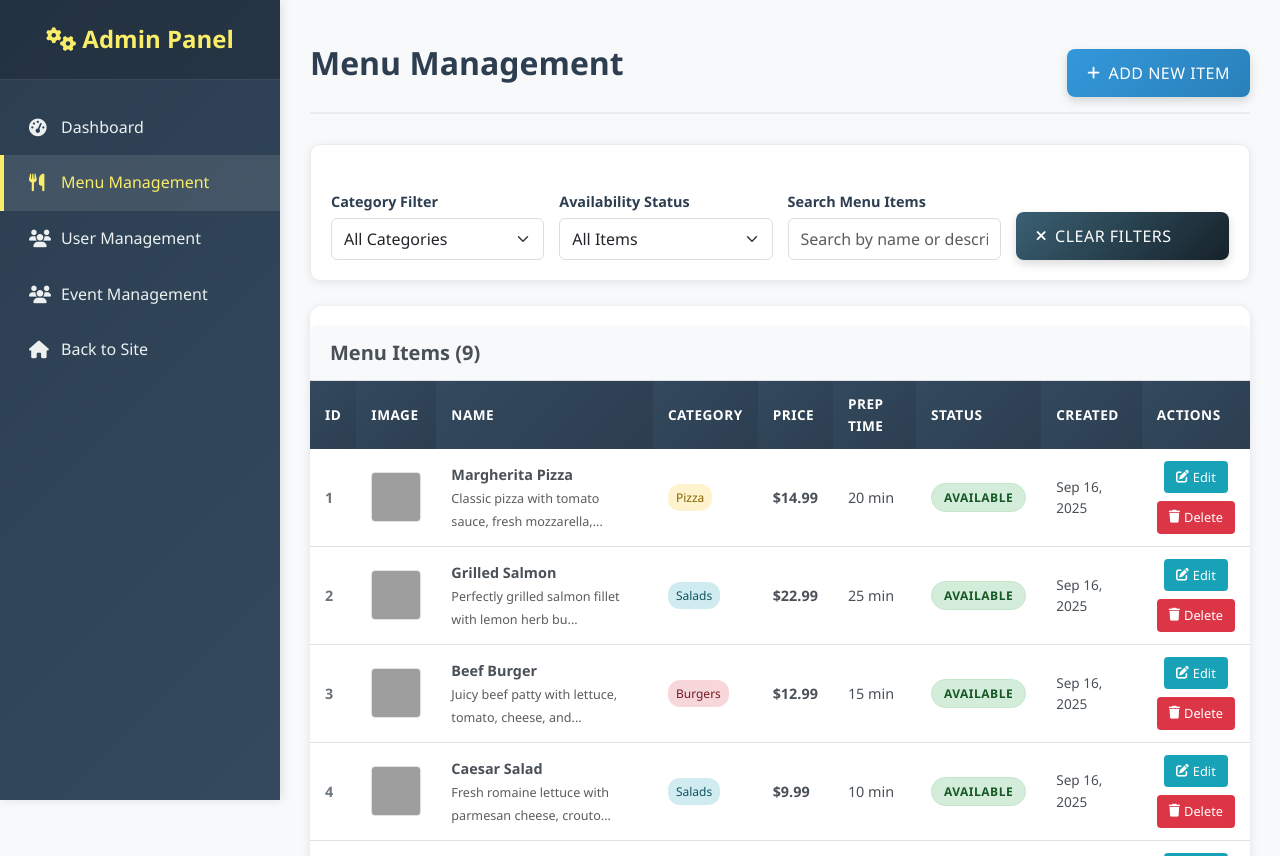
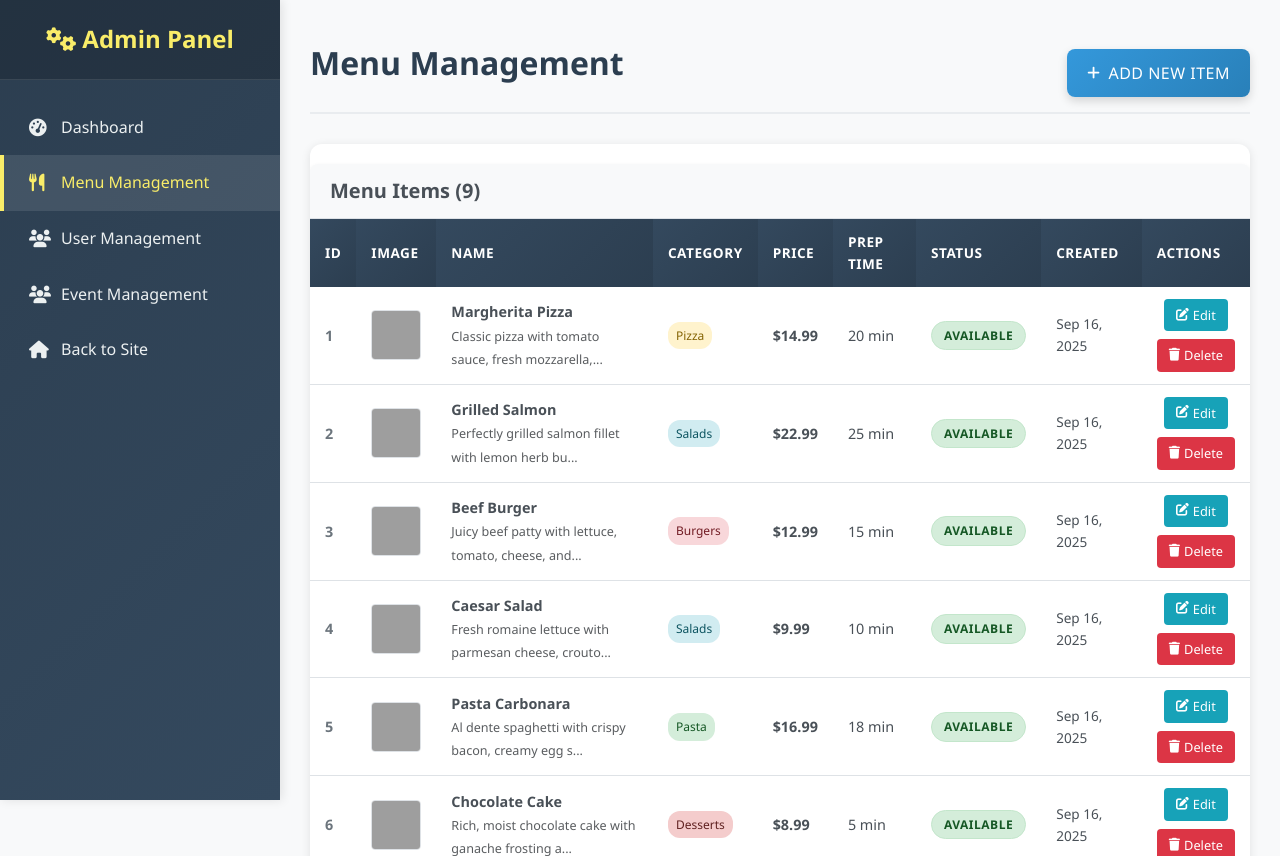
Before and after one commit to yvenyvi/simple-ordering-system, a PHP site: page /menu_list.php in a window 1280 px wide. Shown: the top 856 px of the page. Run offline with PHP 8.4, Linux system fonts and the light colour scheme; data comes from the database, SQL or seed files in the repository; some libraries are stand-ins or nearby versions; grey boxes are pictures that could not be loaded.

Commit message:
Remove unused filter controls from menu list and enhance image handling in display functions

```diff
--- a/admin/menu_list.php
+++ b/admin/menu_list.php
@@ -83,42 +83,6 @@ if (isset($_POST['name'])) {
                     <button class="btn btn-primary" onclick="showAddMenuForm()">
                         <i class="fas fa-plus"></i> Add New Item
                     </button>
-                </div>
-
-                <!-- Filter Controls -->
-                <div class="filter-container">
-                    <div class="filter-grid">
-                        <div class="filter-group">
-                            <label for="category-filter">Category Filter</label>
-                            <select id="category-filter" class="form-select" onchange="applyFilters()">
-                                <option value="">All Categories</option>
-                                <option value="pizza">Pizza</option>
-                                <option value="burgers">Burgers</option>
-                                <option value="pasta">Pasta</option>
-                                <option value="salads">Salads</option>
-                                <option value="desserts">Desserts</option>
-                                <option value="beverages">Beverages</option>
-                            </select>
-                        </div>
-                        <div class="filter-group">
-                            <label for="status-filter">Availability Status</label>
-                            <select id="status-filter" class="form-select" onchange="applyFilters()">
-                                <option value="">All Items</option>
-                                <option value="1">Available</option>
-                                <option value="0">Unavailable</option>
-                            </select>
-                        </div>
-                        <div class="filter-group">
-                            <label for="search-filter">Search Menu Items</label>
-                            <input type="text" id="search-filter" class="form-control" placeholder="Search by name or description..." oninput="applyFilters()">
-                        </div>
-                        <div class="filter-group">
-                            <label>&nbsp;</label>
-                            <button type="button" class="btn btn-outline-secondary" onclick="clearFilters()">
-                                <i class="fas fa-times"></i> Clear Filters
-                            </button>
-                        </div>
-                    </div>
                 </div>
 
                 <!-- Add Menu Form -->
--- a/models/db_Model.php
+++ b/models/db_Model.php
@@ -72,161 +72,81 @@ function save($table, $data){
         return $new_id;
     }
 
-// Helper function to automatically determine upload directory for any table
 function get_upload_directory($table) {
     $base_dir = "../assets/images/";
 
-    // Map table names to their respective directories
     $directory_map = array(
-        'menu' => 'products/',
-        'events' => 'events/',
-        'users' => 'users/'
+        'menu' => 'products/'
     );
 
-    // Return mapped directory or default to table name + '/'
     if (isset($directory_map[$table])) {
         return $base_dir . $directory_map[$table];
     } else {
-        // For new modules, automatically create directory based on table name
         return $base_dir . $table . '/';
     }
 }
 
-// Helper function to automatically determine ID field name for any table
 function get_id_field_name($table) {
-    // Map table names to their primary key field names
     $id_field_map = array(
         'users' => 'user_id',
         'menu' => 'menu_id',
         'events' => 'event_id'
     );
 
-    // Return mapped ID field or default to table_name + '_id'
     if (isset($id_field_map[$table])) {
         return $id_field_map[$table];
     } else {
-        // For new modules, automatically use table_name + '_id' convention
         return $table . '_id';
     }
 }
 
-function display_all($sql, $column_mappings = null, $url = null, $display_mode = 'admin'){
-    global $connection;
-    $output_list = "";
-    $result = mysqli_query($connection, $sql);
-
-    $rowCount = mysqli_num_rows($result);
-
-    if ($rowCount > 0) {
-        while($row = mysqli_fetch_array($result)){
-
-            // User-side product card display
-            if ($display_mode === 'user' || $display_mode === 'products') {
-                // Determine the image source based on content type
-                $image_src = '../assets/images/products/placeholder.jpg'; // Default fallback
-
-                // Determine if this is a menu item or event based on available fields
-                $is_event = isset($row['event_id']);
-                $is_menu = isset($row['menu_id']);
-
-                if ($is_event) {
-                    $image_src = '../assets/images/events/placeholder.jpg';
-                } elseif ($is_menu) {
-                    $image_src = '../assets/images/products/placeholder.jpg';
-                }
+function get_image_path($row, $table) {
+    // Use helper functions for consistency
+    $base_dir = get_upload_directory($table);
+    $id_field = get_id_field_name($table);
+    $id = $row[$id_field] ?? $row['id'] ?? null;
+    $placeholder = $base_dir . 'placeholder.jpg';
 
     if (!empty($row['image_url'])) {
         if (file_exists($row['image_url'])) {
-                        $image_src = $row['image_url'];
+            return $row['image_url'];
         } elseif (file_exists('../' . preg_replace('/^(\.\.\/)+/', '', $row['image_url']))) {
-                        $image_src = '../' . preg_replace('/^(\.\.\/)+/', '', $row['image_url']);
-                    }
-                } else {
-                    // Fallback to ID-based image naming
-                    if ($is_event && file_exists("../assets/images/events/{$row['event_id']}.jpg")) {
-                        $image_src = "../assets/images/events/{$row['event_id']}.jpg";
-                    } elseif ($is_menu && file_exists("../assets/images/products/{$row['menu_id']}.jpg")) {
-                        $image_src = "../assets/images/products/{$row['menu_id']}.jpg";
+            return '../' . preg_replace('/^(\.\.\/)+/', '', $row['image_url']);
         }
     }
 
-                if ($is_event) {
-                    echo '<div class="product-card event-card" data-category="' . htmlspecialchars($row['event_type']) . '">';
-                } else {
-                    echo '<div class="product-card" data-category="' . htmlspecialchars($row['category'] ?? 'general') . '">';
+    if ($id && file_exists($base_dir . $id . '.jpg')) {
+        return $base_dir . $id . '.jpg';
     }
 
-                echo '<img src="' . htmlspecialchars($image_src) . '" alt="' . htmlspecialchars($row['name'] ?? $row['event_name']) . '">';
-
-                if ($is_event) {
-                    // Event-specific display
-                    echo '<div class="event-content">';
-                    echo '<h3>' . htmlspecialchars($row['event_name']) . '</h3>';
-                    echo '<p class="event-type"><i class="fas fa-tag"></i> ' . ucfirst($row['event_type']) . '</p>';
-
-                    $event_date = date("M d, Y", strtotime($row['event_date']));
-                    $event_time = date("g:i A", strtotime($row['event_time']));
-                    echo '<p class="event-datetime"><i class="fas fa-calendar"></i> ' . $event_date . ' at ' . $event_time . '</p>';
-                    echo '<p class="event-location"><i class="fas fa-map-marker-alt"></i> ' . htmlspecialchars($row['location']) . '</p>';
-
-                    if (!empty($row['description'])) {
-                        echo '<p class="event-description">' . htmlspecialchars($row['description']) . '</p>';
+    return $placeholder;
 }
 
-                    echo '<div class="event-details">';
-                    echo '<p class="event-capacity"><i class="fas fa-users"></i> Max ' . $row['capacity'] . ' people</p>';
-                    echo '<p class="event-price">$' . number_format($row['price'], 2) . ' per person</p>';
-                    echo '</div>';
-                    echo '<a href="#" class="btn event-btn" data-event-id="' . $row['event_id'] . '">Reserve Spot</a>';
-                    echo '</div>';
-                } else {
-                    // Menu item display
-                    echo '<h3>' . htmlspecialchars($row['name']) . '</h3>';
-                    echo '<p>' . htmlspecialchars($row['description']) . '</p>';
+function display_admin_list($sql, $column_mappings, $edit_url) {
+    global $connection;
+    $result = mysqli_query($connection, $sql);
+    $rowCount = mysqli_num_rows($result);
 
-                    if (!empty($row['preparation_time'])) {
-                        echo '<p class="prep-time"><i class="fas fa-clock"></i> ' . $row['preparation_time'] . ' min</p>';
+    if ($rowCount === 0) {
+        echo "No records found.";
+        return;
     }
 
-                    echo '<p class="price">$' . number_format($row['price'], 2) . '</p>';
-                    echo '<a href="#" class="btn" data-menu-id="' . $row['menu_id'] . '">Add to Cart</a>';
-                }
-
-                echo '</div>';
-
-            } else {
-                // Admin-side list display
-                if ($column_mappings) {
+    $output = "";
+    while ($row = mysqli_fetch_array($result)) {
         foreach ($column_mappings as $column_name => $label) {
             $value = $row[$column_name];
             if (strpos($column_name, 'date') !== false) {
                 $value = date("M d, Y", strtotime($value));
             }
-                        $output_list .= "<strong>$label </strong> $value &nbsp; ";
+            $output .= "<strong>$label</strong> $value &nbsp; ";
         }
 
         $id = $row['user_id'] ?? $row['menu_id'] ?? $row['event_id'] ?? $row['id'];
-                    $output_list .= "<a href='edit.php?editid=$id'>edit</a> &bull; <a href='$url?deleteid=$id'>delete</a><br />";
-                }
-            }
+        $output .= "<a href='edit.php?editid=$id'>edit</a> &bull; <a href='$edit_url?deleteid=$id'>delete</a><br />";
     }
 
-        // For admin display, echo the accumulated output
-        if ($display_mode === 'admin' && $column_mappings !== null) {
-            echo $output_list;
-        }
-
-    } else {
-        if ($display_mode === 'user' || $display_mode === 'products') {
-            // User-side no items message
-            echo '<div class="no-items">';
-            echo '<p>No menu items found.</p>';
-            echo '</div>';
-        } else {
-            // Admin-side no records message
-            echo "No records found.";
-        }
-    }
+    echo $output;
 }
 
 function delete_record($table, $id_field, $id_value) {
@@ -237,92 +157,45 @@ function delete_record($table, $id_field, $id_value) {
     return $result;
 }
 
-// Helper functions for user-side display with column mapping support
-function display_menu_products($category = null) {
-    global $connection;
+function display_admin_table($table, $sql = null) {
+    // Default column mappings for common tables
+    $default_mappings = array(
+        'menu' => array(
+            'columns' => array('name' => 'Menu Item', 'category' => 'Category', 'price' => 'Price', 'is_available' => 'Status', 'created_at' => 'Added'),
+            'order' => 'created_at DESC'
+        ),
+        'users' => array(
+            'columns' => array('first_name' => 'First Name', 'last_name' => 'Last Name', 'email' => 'Email', 'phone' => 'Phone', 'created_at' => 'Joined'),
+            'order' => 'created_at DESC'
+        ),
+        'events' => array(
+            'columns' => array('event_name' => 'Event', 'event_type' => 'Type', 'event_date' => 'Date', 'location' => 'Location', 'capacity' => 'Capacity', 'price' => 'Price'),
+            'order' => 'event_date ASC'
+        )
+    );
 
-    $sql = "SELECT * FROM menu WHERE is_available = 1";
-
-    if ($category && $category !== 'all') {
-        $escaped_category = mysqli_real_escape_string($connection, $category);
-        $sql .= " AND category = '$escaped_category'";
+    // Use provided SQL or build default
+    if (!$sql) {
+        $order = isset($default_mappings[$table]) ? $default_mappings[$table]['order'] : 'created_at DESC';
+        $sql = "SELECT * FROM $table ORDER BY $order";
     }
 
-    $sql .= " ORDER BY name ASC";
+    $column_mappings = isset($default_mappings[$table]) ? $default_mappings[$table]['columns'] : array('name' => 'Name', 'created_at' => 'Created');
 
-    // Use display_all with 'products' mode for user display
-    display_all($sql, null, null, 'products');
+    $edit_url = $table . '_list.php';
+    display_admin_list($sql, $column_mappings, $edit_url);
 }
 
-function display_featured_products($limit = 4) {
-    $sql = "SELECT * FROM menu WHERE is_available = 1 ORDER BY created_at DESC LIMIT $limit";
-    display_all($sql, null, null, 'products');
-}
-
-// Helper function for user-side event display
-function display_upcoming_events($limit = null) {
-    global $connection;
-
-    $sql = "SELECT * FROM events WHERE is_active = 1 AND event_date >= CURDATE() ORDER BY event_date ASC, event_time ASC";
-
-    if ($limit) {
-        $sql .= " LIMIT $limit";
-    }
-
-    // Now use display_all with 'products' mode - it handles both menu and events
-    display_all($sql, null, null, 'products');
-}
-
-function display_featured_events($limit = 3) {
-    display_upcoming_events($limit);
-}
-
-// Admin functions with column mapping
-function display_admin_menu($sql = null) {
-    if (!$sql) {
-        $sql = "SELECT * FROM menu ORDER BY created_at DESC";
-    }
-
-    $column_mappings = array(
-        'name' => 'Menu Item',
-        'category' => 'Category',
-        'price' => 'Price',
-        'is_available' => 'Status',
-        'created_at' => 'Added'
-    );
-
-    display_all($sql, $column_mappings, 'menu_list.php', 'admin');
-}
-
-function display_admin_users($sql = null) {
-    if (!$sql) {
-        $sql = "SELECT * FROM users ORDER BY created_at DESC";
-    }
-
-    $column_mappings = array(
-        'first_name' => 'First Name',
-        'last_name' => 'Last Name',
-        'email' => 'Email',
-        'phone' => 'Phone',
-        'created_at' => 'Joined'
-    );
-
-    display_all($sql, $column_mappings, 'user_list.php', 'admin');
-}
-
+// Flexible delete handler that works with any module
 if (isset($_GET['deleteid'])) {
     $delete_id = $_GET['deleteid'];
     $current_page = basename($_SERVER['PHP_SELF']);
 
-    if($current_page == 'user_list.php') {
-        delete_record('users', 'user_id', $delete_id);
-        redirect_to("user_list.php");
-    } elseif($current_page == 'menu_list.php') {
-        delete_record('menu', 'menu_id', $delete_id);
-        redirect_to("menu_list.php");
-    } elseif($current_page == 'event_list.php') {
-        delete_record('events', 'event_id', $delete_id);
-        redirect_to("event_list.php");
-    }
+    $table = str_replace('_list.php', '', $current_page);
+
+    $id_field = get_id_field_name($table);
+
+    delete_record($table, $id_field, $delete_id);
+    redirect_to($current_page);
 }
 ?>
--- a/pages/products.php
+++ b/pages/products.php
@@ -14,6 +14,7 @@
     include '../includes/header.php';
     include '../includes/sidebar.php';
     require_once '../models/db_Model.php';
+    require_once '../models/user_display_model.php';
 
     // Get category filter from URL
     $selected_category = isset($_GET['category']) ? $_GET['category'] : 'all';
```
Also changed, not shown: models/user_display_model.php (added, +63 -0 lines), pages/events.php (deleted, +0 -42 lines). Lines whose indentation alone changed are shown as unchanged.
